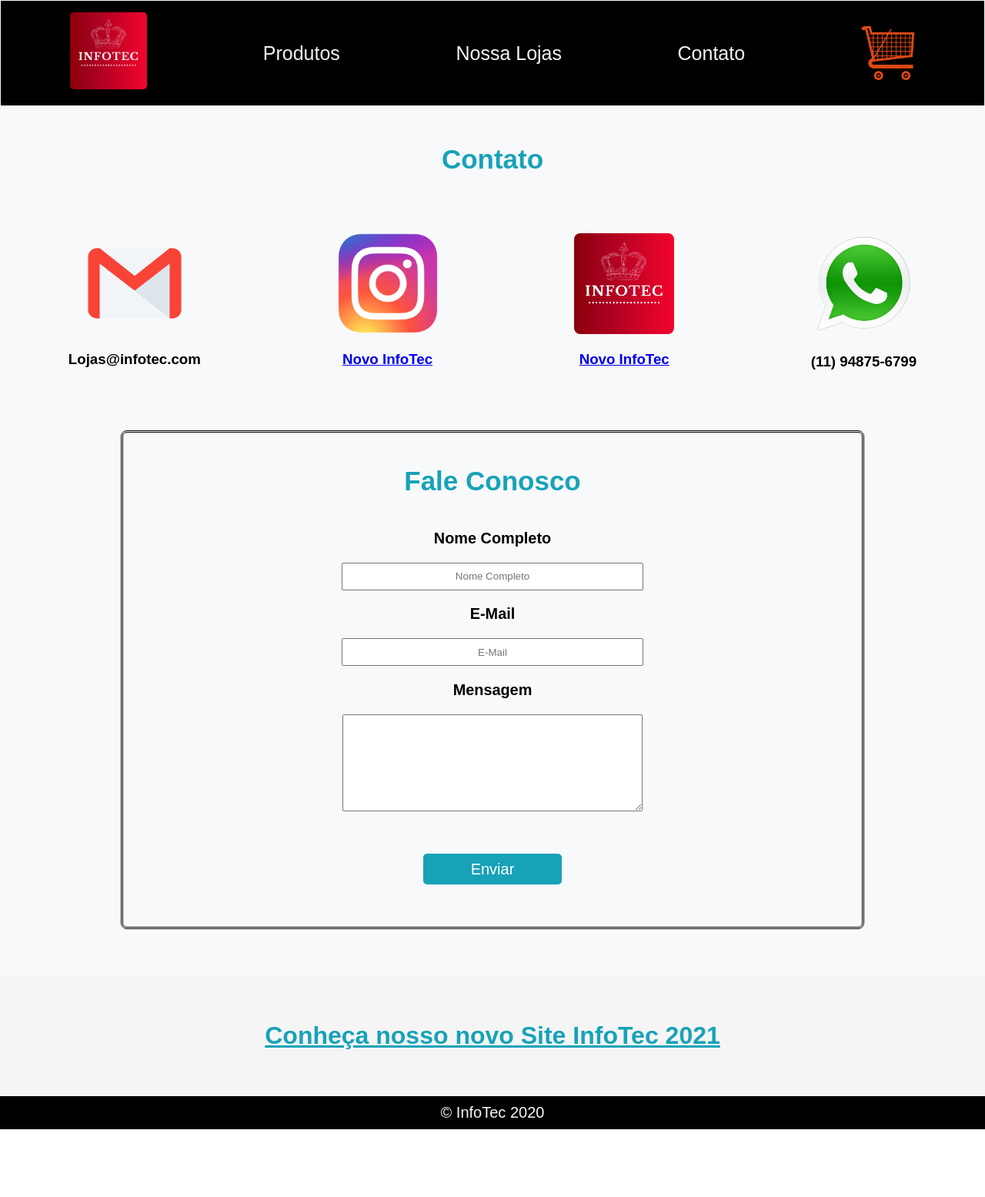
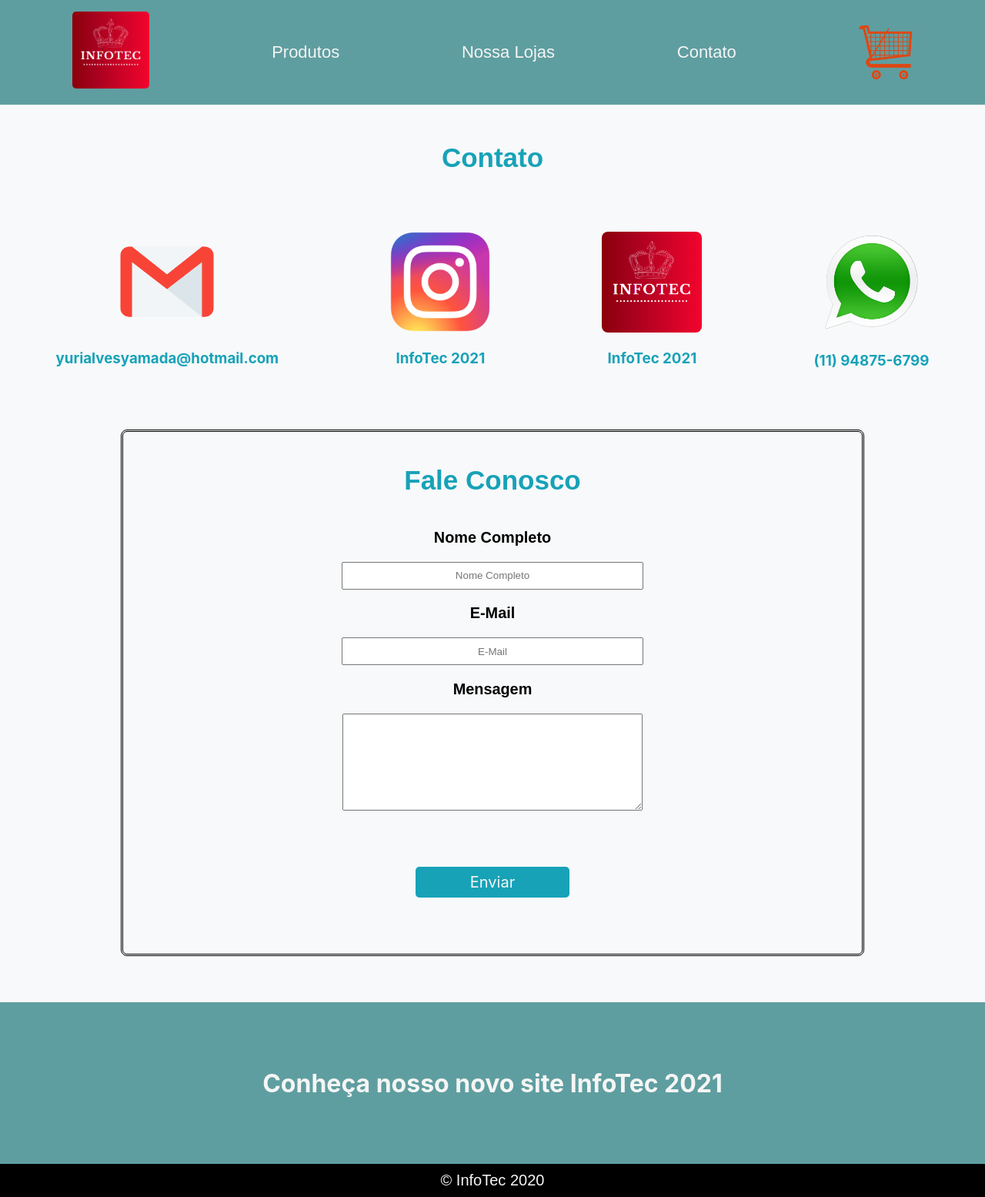
Before and after one commit to yurialvesyamada/InfoTec, a PHP site: page /contato.php in a window 1280 px wide. Shown: the whole page at 77% size. Before the commit the page ends 1467 px from the top, so only its background shows below. Run offline with PHP 8.4, Linux system fonts and the light colour scheme.

Commit message:
Update Cards

```diff
--- a/assets/css/estilos.css
+++ b/assets/css/estilos.css
@@ -7,30 +7,31 @@
       margin: auto;
 }
 
+a {
+      list-style-type: none;
+      text-decoration: none;
+}
+
 .menu {
       display: flex;
-      list-style-type: none;
-      text-decoration: none;
       justify-content: space-around;
       align-items: center;
-      border: 1px solid whitesmoke;
-      background-color: black;
-      margin: 0%;
+      background-color: cadetblue;
+      margin: auto;
       padding: 15px;
       font-size: 20px;
 }
 
 .menu a {
       color: whitesmoke;
-      text-decoration: double;
-      font-size: 25px;
+      font-size: 22px;
 }
 
 
 .footer-top {
-      background-color: whitesmoke;
-      padding: 3%;
-      color: #17a2b8;
+      background-color: cadetblue;
+      padding: 5%;
+      font-family: -apple-system, BlinkMacSystemFont, 'Segoe UI', Roboto, Oxygen, Ubuntu, Cantarell, 'Open Sans', 'Helvetica Neue', sans-serif;
 }
 
 .footer {
@@ -113,7 +114,7 @@ body {
 }
 
 .description {
-      margin-top: 10%;
+      padding: auto;
 }
 
 .table {
@@ -123,11 +124,12 @@ body {
       display: flex;
       flex-wrap: wrap;
       justify-content: space-around;
+
 }
 
-.contato {
-
-      font-size: 25px;
+.table a {
+      color: #17a2b8;
+      font-family: -apple-system, BlinkMacSystemFont, 'Segoe UI', Roboto, Oxygen, Ubuntu, Cantarell, 'Open Sans', 'Helvetica Neue', sans-serif;
 }
 
 .titles {
@@ -173,16 +175,17 @@ textarea {
 
 .btn-style,
 button {
-      width: 180px;
+      width: 200px;
       height: 40px;
-      color: white;
+      color: whitesmoke;
       font-size: 20px;
       background-color: #17a2b8;
       border-radius: 5px;
       border: none;
-      margin-top: 30px;
-      margin-bottom: 30px;
+      margin: 5%;
+      font-family: -apple-system, BlinkMacSystemFont, 'Segoe UI', Roboto, Oxygen, Ubuntu, Cantarell, 'Open Sans', 'Helvetica Neue', sans-serif;
 }
+
 
 .cart {
 
--- a/contato.php
+++ b/contato.php
@@ -22,22 +22,22 @@
      <div class="table">
          <div>
              <img src="img/logo-email.png" width="130px">
-             <h3>Lojas@infotec.com</h3>
+             <h3><a href="https://outlook.live.com/owa/" target="_blank" rel="noopener noreferrer">yurialvesyamada@hotmail.com</a></h3>
          </div>
 
          <div>
              <img src="img/logo-instagram.jpg" width="130px">
-             <h3><a href="http://infotec.infinityfreeapp.com/">Novo InfoTec</a></h3>
+             <h3><a href="http://infotec.infinityfreeapp.com/" target="_blank" rel="noopener noreferrer">InfoTec 2021</a></h3>
          </div>
 
          <div>
              <img src="img/infotec.png" width="130px" style="border-radius: 8px;">
-             <h3><a href="http://infotec.infinityfreeapp.com/">Novo InfoTec</a></h3>
+             <h3><a href="http://infotec.infinityfreeapp.com/" target="_blank" rel="noopener noreferrer">InfoTec 2021</a></h3>
          </div>
 
          <div>
              <img src="img/logo-whatspp.png" width="130px">
-             <h3>(11) 94875-6799</h3>
+             <h3><a href="https://api.whatsapp.com/send?phone=5511948756799&text=Ol%C3%A1%2C%20tudo%20bem%3F%20Meu%20nome%20%C3%A9%20%5Bnome%5D%2C%20irei%20fazer%20o%20seu%20atendimento%20hoje.%20Me%20conta%20como%20posso%20ajudar%20voc%C3%AA%20hoje!" target="_blank" rel="noopener noreferrer">(11) 94875-6799</a></h3>
          </div>
      </div>
 
--- a/includes/rodape.php
+++ b/includes/rodape.php
@@ -1,7 +1,7 @@
  </body>
 
  <div class="footer-top">
-     <h1><a href="http://infotec.infinityfreeapp.com/" style="color: #17a2b8;"> Conheça nosso novo Site InfoTec 2021</a>
+     <h1><a href="http://infotec.infinityfreeapp.com/" style="color: whitesmoke; text-decoration:none;"> Conheça nosso novo site InfoTec 2021</a>
      </h1>
  </div>
  <footer class="footer">
```
Also changed, not shown: produtos.php (+9 -2 lines).
